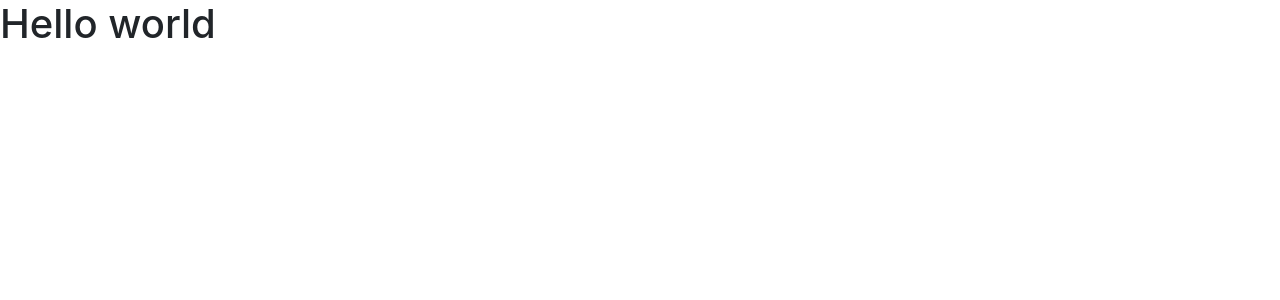
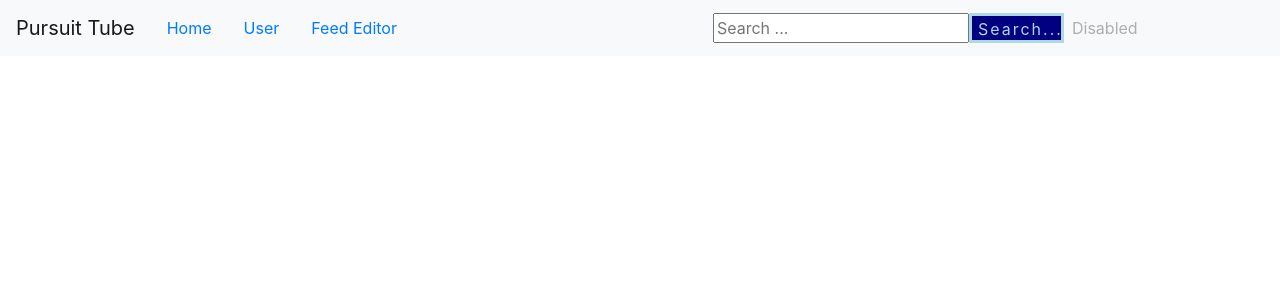
Before and after one commit to JennMP88/sequel_motube, a React (Create React App) app: page /#/ in a window 1280 px wide. Shown: the top 300 px of the page. Built offline with nearby package versions, Linux system fonts and the light colour scheme.

Commit message:
Navbar Visual

```diff
--- a/src/App.js
+++ b/src/App.js
@@ -1,13 +1,24 @@
 import React, { Component } from 'react'
-import axios from 'axios';
-import moment from 'moment';
-import { BrowserRouter, Route, Link } from 'react-router-dom'
+// import axios from 'axios';
+// import moment from 'moment';
+// import { BrowserRouter, Route, Link } from 'react-router-dom'
+import Navbar from './components/header';
 
 
 class App extends Component {
+  constructor(props){
+    super(props);
+    this.state = {
+
+    }
+  }
   render() {
     return (
-      <h1>Hello world</h1>
+      <>
+
+      <Navbar />
+      {/* <SearchBar/> */}
+      </>
     );
   }
 }
--- /dev/null
+++ b/src/components/header.css
@@ -0,0 +1,29 @@
+.searchButton {
+    width: 95px;
+    height: 30px;
+    letter-spacing: 2px;
+    background-color: navy;
+    color: lightblue;
+    border: solid lightblue;
+}
+.searchInput {
+margin-left: 300px;
+
+}
+
+.home{
+    color: black;
+    background-color:red;
+}
+.user {
+    color: red;
+}
+
+.title {
+
+    background-color: navy;
+    color: lightblue;
+    letter-spacing: 5px;
+    font-weight: 700;
+    font-size: 10px;
+}
--- /dev/null
+++ b/src/components/header.js
@@ -0,0 +1,26 @@
+import React from 'react'
+import './header.css'
+
+const Navbar = props => {
+    return(
+        <>
+<nav class="navbar navbar-expand-lg navbar-light bg-light">
+  <a class="navbar-brand" href="#">Pursuit Tube</a>
+  <a className="home" class="nav-item nav-link active" href="#">Home <span class="sr-only">(current)</span></a>
+  <a className='user' class="nav-item nav-link" href="#">User</a>
+  <a className='feedEdit' class="nav-item nav-link" href="#">Feed Editor</a>
+  <input className='searchInput' type='text'placeholder='Search ...' ></input>
+  <button className='searchButton'type='text' placeholder='Search ...' >Search...</button>
+  <div class="collapse navbar-collapse" id="navbarNavAltMarkup">
+    <div class="navbar-nav">
+
+      <a class="nav-item nav-link disabled" href="#" tabindex="-1" aria-disabled="true">Disabled</a>
+    </div>
+  </div>
+</nav>
+        </>
+    )
+}
+
+
+export default Navbar;
```
